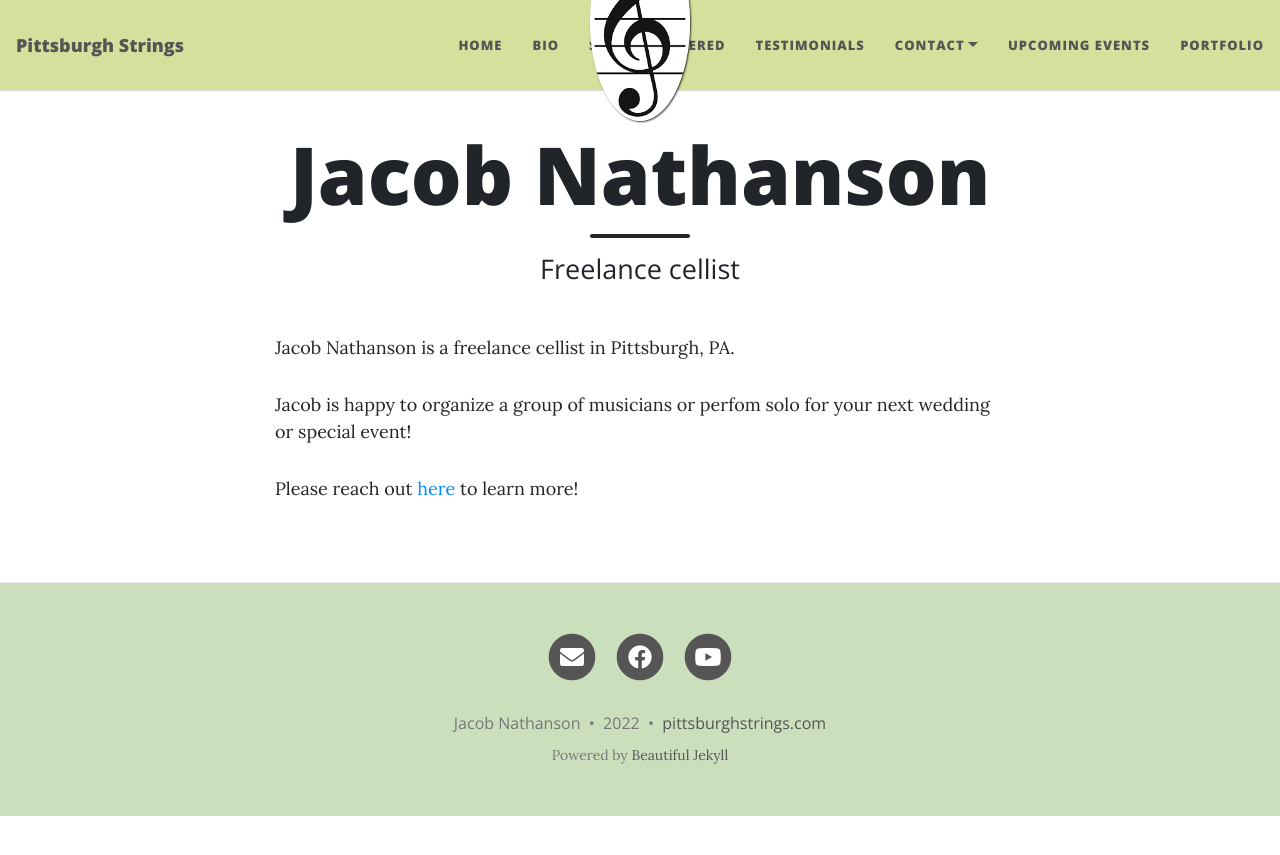
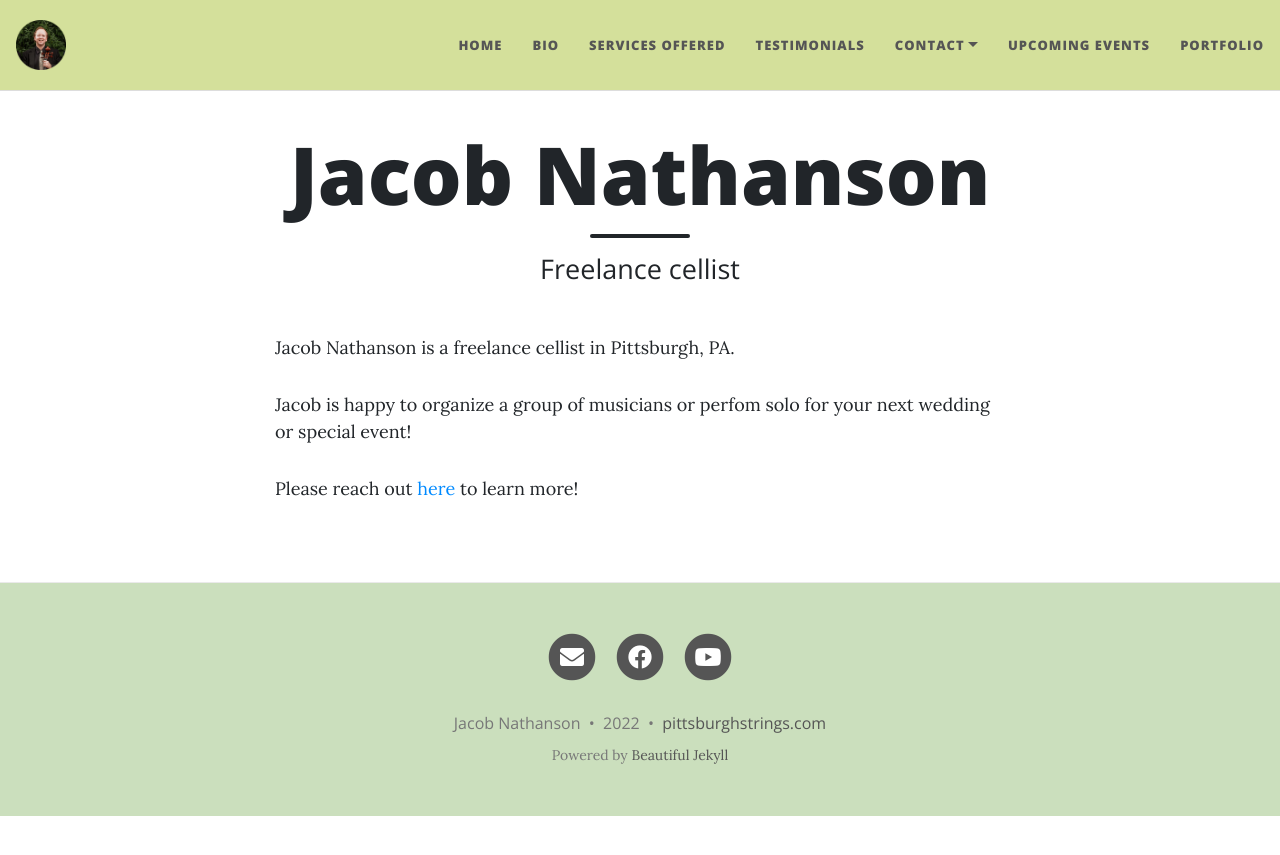
Before and after one commit to ben-nathanson/jake-nathanson-music, a Jekyll site: the page built from index.html, in a window 1280 px wide. Shown: the top 855 px of the page. Built offline with Jekyll 4.4.1, drawn with Linux system fonts in a browser that asks for light colours; nearby versions of some CDN libraries; the list of posts is cut into pages by our own code.

Commit message:
Use headshot for logo

```diff
--- a/_config.yml
+++ b/_config.yml
@@ -35,14 +35,14 @@ navbar-links:
 
 # Image to show in the navigation bar - works best with a square image
 # Remove this parameter if you don't want an image in the navbar
-avatar: "/assets/img/avatar-icon.png"
+# avatar: "/assets/img/avatar-icon.png"
 
 # By default, the image is cut into a circle. You can disable this behaviour by setting 'round-avatar: false'
 round-avatar: true
 
 # If you want to have an image logo in the top-left corner instead of having the title of the website,
 # then specify the following parameter
-#title-img: /path/to/image
+title-img: "/assets/img/headshot.webp"
 
 
 #####################################
```
Also changed, not shown: assets/img/avatar-icon.png (deleted), assets/img/headshot.webp (added).
